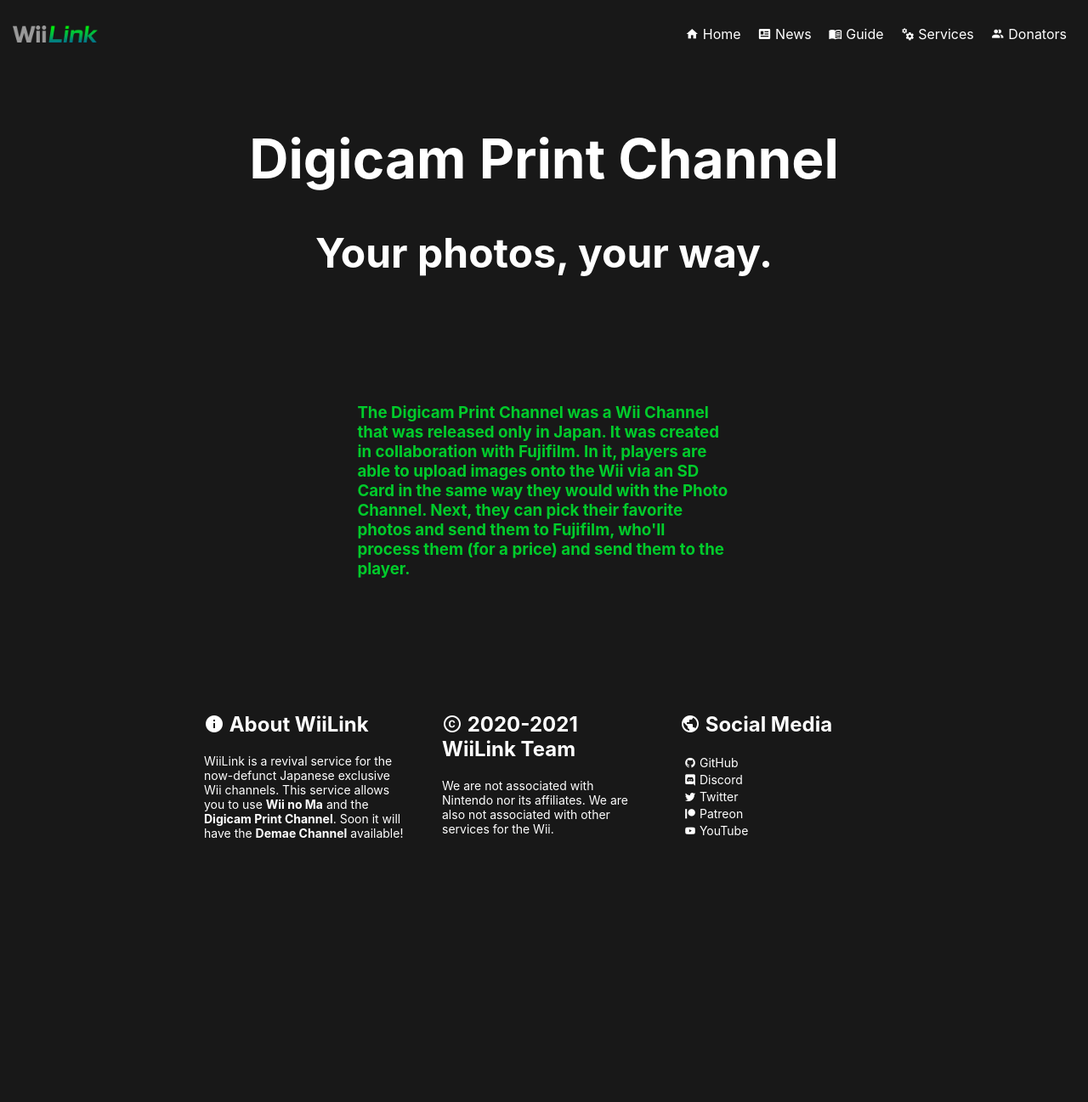
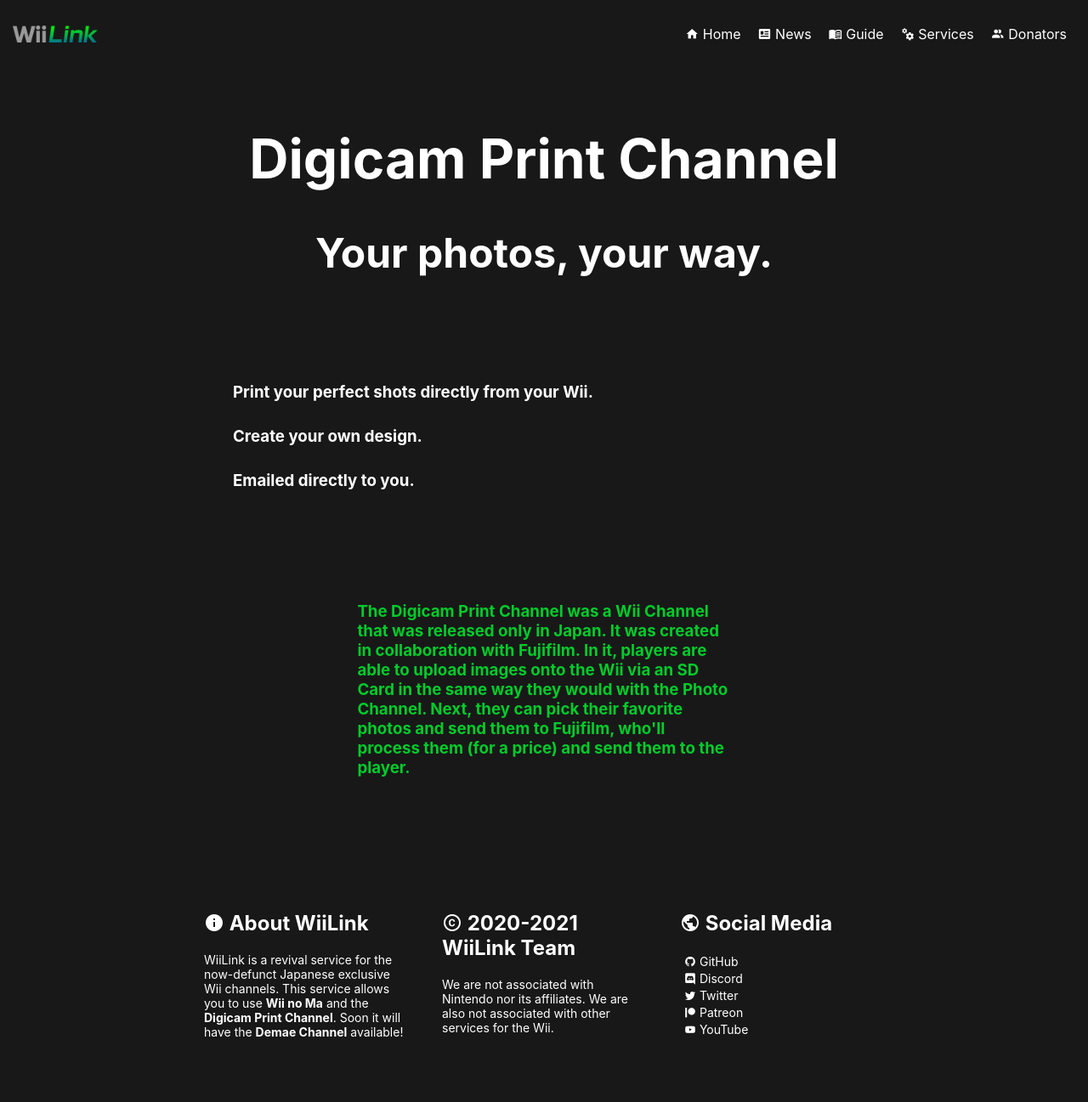
Before and after one commit to WiiLink24/WiiLink24.github.io, a Jekyll site: the page built from services/digicam.html, in a window 1280 px wide. Shown: the whole page at 85% size. Built offline with Jekyll 4.4.1, drawn with Linux system fonts in a browser that asks for light colours; before the commit the page ends 1063 px from its top, so only the background shows below that.

Commit message:
Add revival descriptions in Digicam HTML document

```diff
--- a/services/digicam.html
+++ b/services/digicam.html
@@ -9,6 +9,12 @@
 </div>
 
 <div class="section">
+  <h3>Print your perfect shots directly from your Wii.</h3>
+  <h3>Create your own design.</h3>
+  <h3>Emailed directly to you.</h3>
+</div>
+
+<div class="section">
   <h3><p><a href="https://nintendo.fandom.com/wiki/Digicam_Print_Channel">The Digicam
   Print Channel was a Wii Channel that was released only in Japan. It was created in
   collaboration with Fujifilm. In it, players are able to upload images onto the Wii
```
